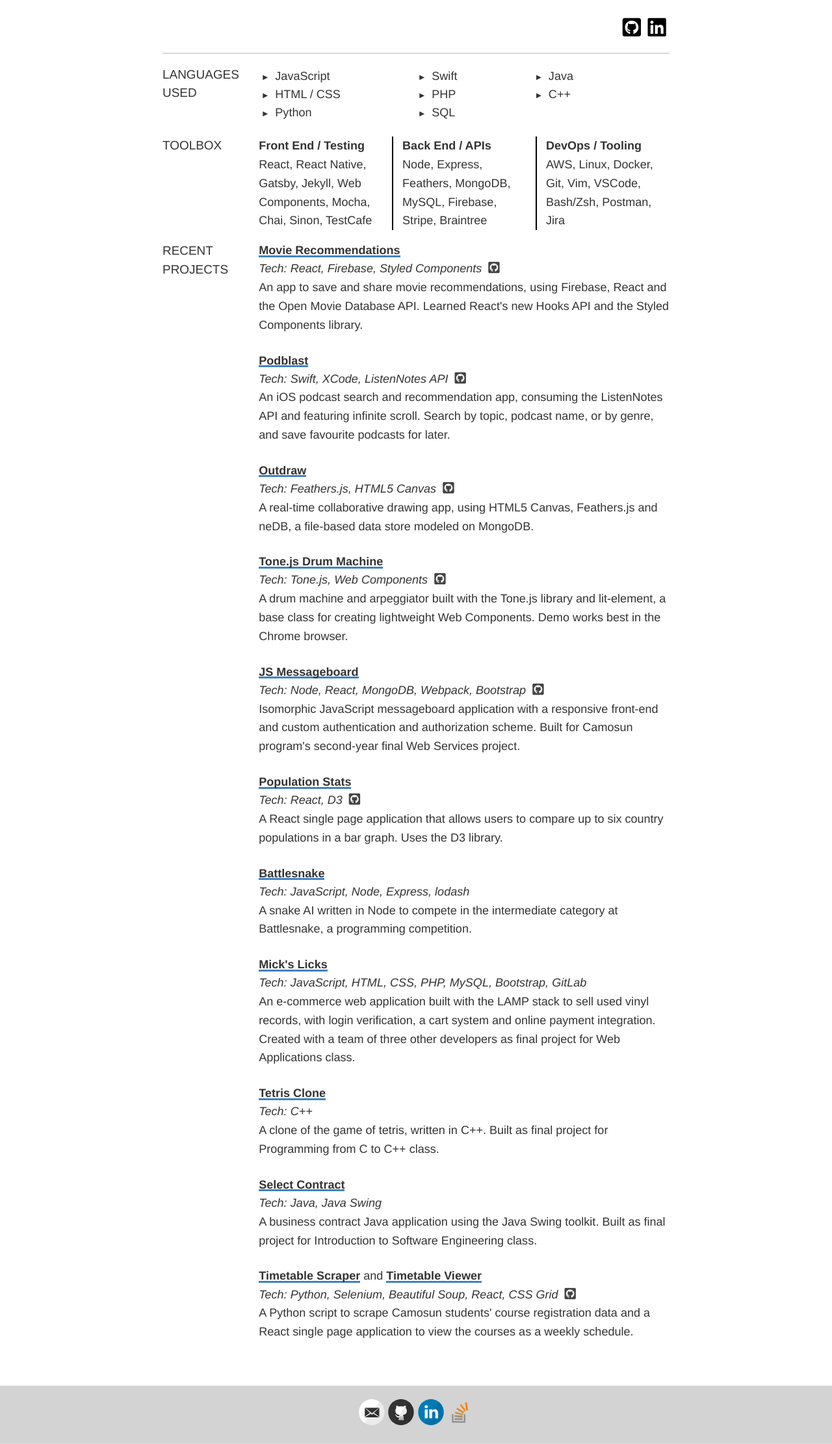
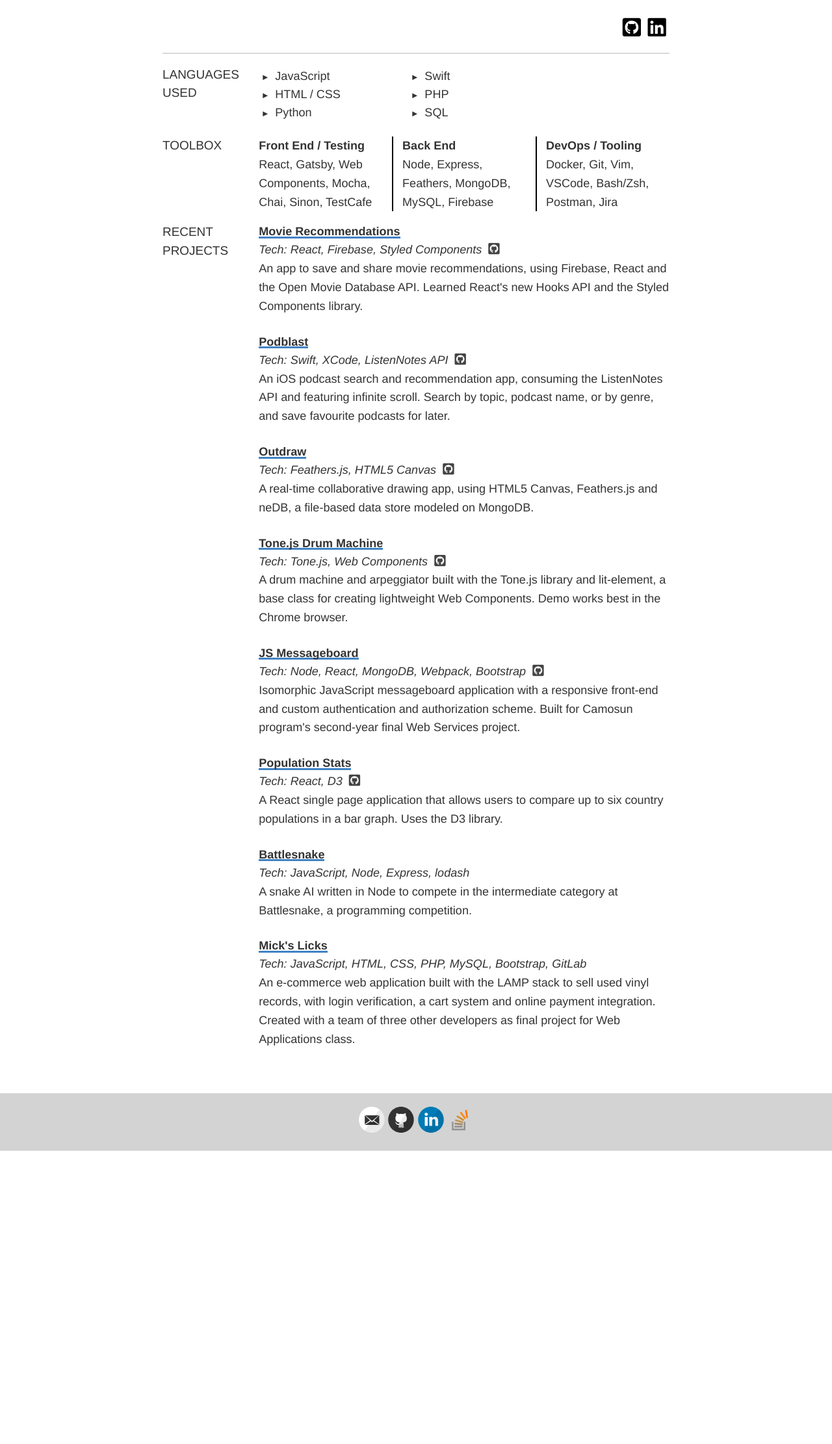
Before and after one commit to a-bishop/old_blog, a Jekyll site: the page built from projects.md, in a window 1280 px wide, cut to the strip 165-2387 px from the top of the page. Shown: the whole strip at 65% size. Built offline with Jekyll 4.4.1, drawn with Linux system fonts in a browser that asks for light colours; nearby versions of some CDN libraries; after the commit the page ends 1936 px from its top, so only the background shows below that.

Commit message:
update projects

```diff
--- a/projects.md
+++ b/projects.md
@@ -66,7 +66,7 @@ permalink: /projects/
         padding-top: 1em;
       }
       .languageLists {
-        width: 80%;
+        width: 50%;
         display: flex;
         justify-content: space-between;
       }
@@ -146,28 +146,24 @@ permalink: /projects/
             <li>&nbsp;PHP</li>
             <li>&nbsp;SQL</li>
           </ul>
-          <ul class="arrowList">
-            <li>&nbsp;Java</li>
-            <li>&nbsp;C++</li>
-          </ul>
         </div>
         <p class="mainSectionTitle">TOOLBOX</p>
         <section class="toolBox">
             <div class="toolBoxItem">
               <p class="titleBold">Front End / Testing</p>
-              <p>React, React Native, Gatsby, Jekyll, Web Components, Mocha, Chai, Sinon, TestCafe</p>
+              <p>React, Gatsby, Web Components, Mocha, Chai, Sinon, TestCafe</p>
             </div>
             <div class="separator">
             </div>
             <div class="toolBoxItem">
-              <p class="titleBold">Back End / APIs</p>
-              <p>Node, Express, Feathers, MongoDB, MySQL, Firebase, Stripe, Braintree</p>
+              <p class="titleBold">Back End</p>
+              <p>Node, Express, Feathers, MongoDB, MySQL, Firebase</p>
             </div>
             <div class="separator">
             </div>
             <div class="toolBoxItem">
               <p class="titleBold">DevOps / Tooling</p>
-              <p>AWS, Linux, Docker, Git, Vim, VSCode, Bash/Zsh, Postman, Jira</p>
+              <p>Docker, Git, Vim, VSCode, Bash/Zsh, Postman, Jira</p>
             </div>
         </section>
         <p class="mainSectionTitle">RECENT PROJECTS</p>
@@ -203,16 +199,4 @@ permalink: /projects/
             <a href="https://github.com/a-bishop/micks-licks" class="projectLink" >Mick's Licks</a>
             <p class="italic">Tech: JavaScript, HTML, CSS, PHP, MySQL, Bootstrap, GitLab &nbsp;</p>
             <p>An e-commerce web application built with the LAMP stack to sell used vinyl records, with login verification, a cart system and online payment integration. Created with a team of three other developers as final project for Web Applications class.</p>
-            <br>
-            <a href="https://github.com/a-bishop/tetris" class="projectLink" >Tetris Clone</a>
-            <p class="italic">Tech: C++</p>
-            <p>A clone of the game of tetris, written in C++. Built as final project for Programming from C to C++ class.</p>
-            <br>
-            <a href="https://github.com/a-bishop/select-contract-lab" class="projectLink" >Select Contract</a>
-            <p class="italic">Tech: Java, Java Swing</p>
-            <p>A business contract Java application using the Java Swing toolkit. Built as final project for Introduction to Software Engineering class.</p>
-            <br>
-            <a href="https://github.com/a-bishop/camlink-scraper" class="projectLink" >Timetable Scraper</a>&nbsp;and&nbsp;<a href="https://andrewnbishop.com/react-view-timetable/" class="projectLink" >Timetable Viewer</a>
-            <p class="italic">Tech: Python, Selenium, Beautiful Soup, React, CSS Grid &nbsp;<a href="https://github.com/a-bishop/camlink-scraper"><i class="fab fa-github-square gitHubLink"></i></a></p>
-            <p>A Python script to scrape Camosun students' course registration data and a React single page application to view the courses as a weekly schedule.</p>
         </section>
```
